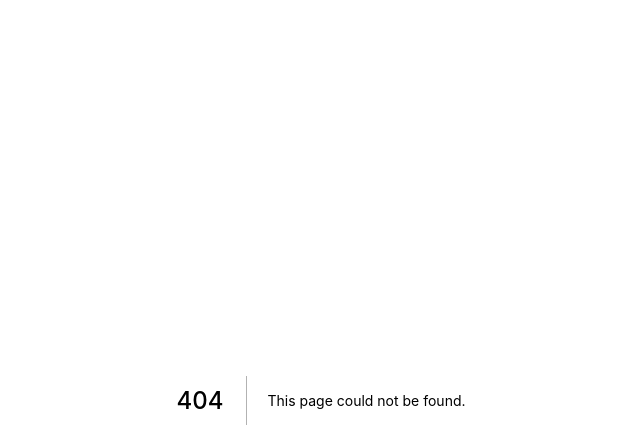
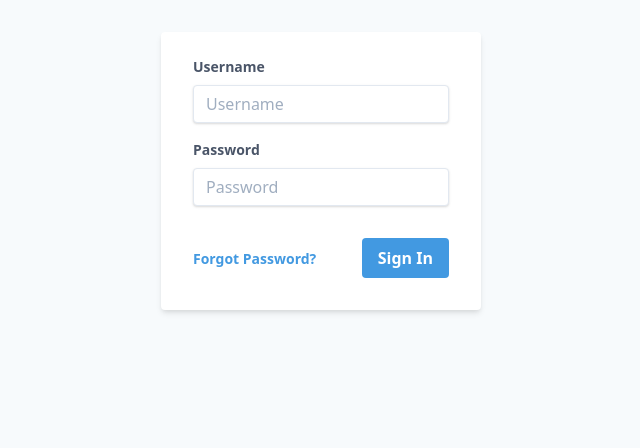
Before and after one commit to Strimoid/strm, a Next.js app in the folder frontend/: page /sign-in in a window 1280 px wide. Before the commit this address had no page. Shown: the top 448 px of the page, without its empty margins (319-959 px from the left). Built offline with nearby package versions, Linux system fonts and the light colour scheme.

Commit message:
Add background and sign in form

```diff
--- a/frontend/components/header/Header.js
+++ b/frontend/components/header/Header.js
@@ -1,7 +1,7 @@
 import Link from 'next/link'
 
 export default (props) => (
-    <header className="w-full bg-blue-600 text-blue-500 px-4 pt-4 pb-0 mt-4 mb-4 border-box">
+    <header className="w-full bg-blue-600 text-blue-500 px-4 pt-4 pb-0 mb-4 border-box">
         <Link href="/">
             <a className="bg-white px-4 py-2 mr-4">Contents</a>
         </Link>
--- a/frontend/pages/_document.js
+++ b/frontend/pages/_document.js
@@ -19,7 +19,7 @@
     return (
       <html>
         <Head />
-        <body>
+        <body className="bg-gray-100">
           <Main />
           <script
             dangerouslySetInnerHTML={{
--- a/frontend/pages/entries.js
+++ b/frontend/pages/entries.js
@@ -3,11 +3,15 @@
 import EntryList from '../components/entry/EntryList';
 
 export default function Entries() {
-  return (
-    <div className="container mx-auto">
-        <Header />
+  return <>
+    <div className="container bg-white mx-auto">
+      <Header />
+      <div className="px-4">
         <EntryForm />
         <EntryList />
+      </div>
     </div>
-  );
+
+
+    </>;
 }
--- a/frontend/pages/index.js
+++ b/frontend/pages/index.js
@@ -4,7 +4,7 @@
 
 export default function Index() {
   return (
-    <div className="container mx-auto">
+    <div className="container bg-white mx-auto">
       <Header />
       <ContentList />
     </div>
--- /dev/null
+++ b/frontend/pages/sign-in.js
@@ -0,0 +1,27 @@
+export default function SignIn() {
+    return (
+        <form className="bg-white shadow-md rounded px-8 pt-6 pb-8 my-8 w-full max-w-xs mx-auto">
+            <div class="mb-4">
+                <label class="block text-gray-700 text-sm font-bold mb-2" for="username">
+                    Username
+                </label>
+                <input class="shadow appearance-none border rounded w-full py-2 px-3 text-gray-700 leading-tight focus:outline-none focus:shadow-outline" id="username" type="text" placeholder="Username"></input>
+            </div>
+            <div class="mb-4">
+                <label class="block text-gray-700 text-sm font-bold mb-2" for="username">
+                    Password
+                </label>
+                <input class="shadow appearance-none border rounded w-full py-2 px-3 text-gray-700 leading-tight focus:outline-none focus:shadow-outline" id="password" type="text" placeholder="Password"></input>
+            </div>
+            <div class="flex items-center justify-between mt-8">
+                <a class="inline-block align-baseline font-bold text-sm text-blue-500 hover:text-blue-800" href="#">
+                    Forgot Password?
+                </a>
+
+                <button class="bg-blue-500 hover:bg-blue-700 text-white font-bold py-2 px-4 rounded focus:outline-none focus:shadow-outline" type="button">
+                    Sign In
+                </button>
+            </div>
+        </form>
+    );
+  }
```
